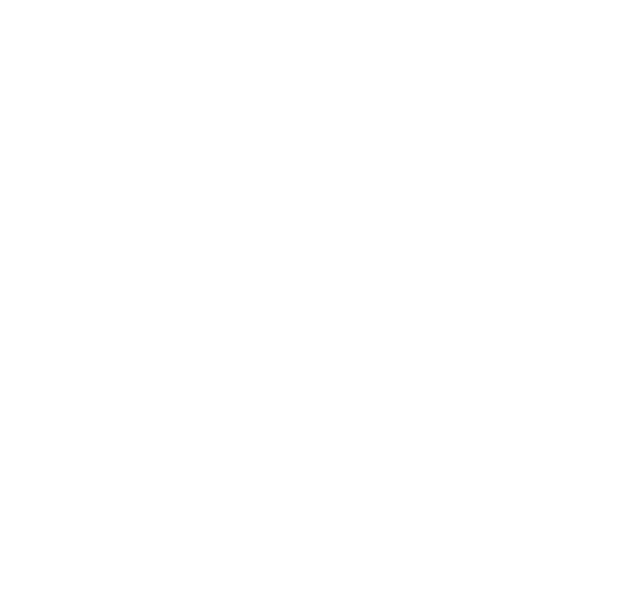
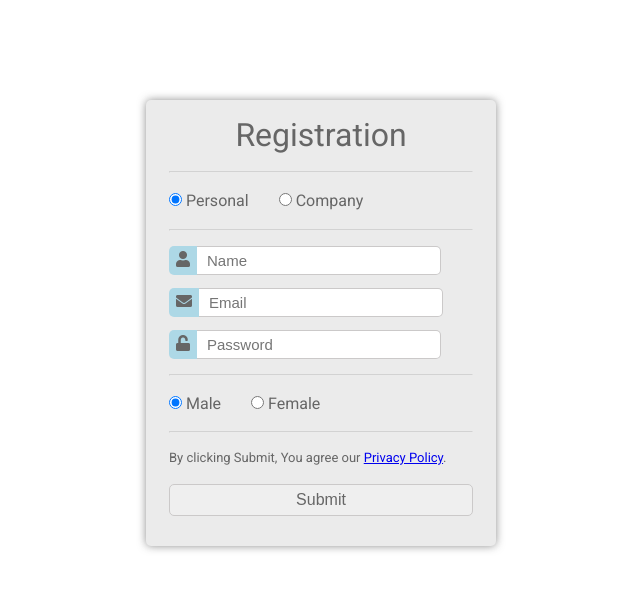
Before and after one commit to apu02/Form-Validator, a website: page index.html in a window 1280 px wide. Shown: the whole page, without its empty margins (319-959 px from the left). Drawn offline with nearby package versions, Linux system fonts and the light colour scheme; files that its build step writes are made by us from their sources.

Commit message:
Create the Form and style it

```diff
--- a/index.html
+++ b/index.html
@@ -5,11 +5,56 @@
   <meta http-equiv="X-UA-Compatible" content="IE=edge">
   <meta name="viewport" content="width=device-width, initial-scale=1.0">
   <title>Form Validator</title>
-  <link rel="stylesheet" href="./node_modules/@fortawesome/fontawesome-free/css/fontawesome.min.css">
+  <link rel="stylesheet" href="./node_modules/@fortawesome/fontawesome-free/css/all.min.css">
   <link rel="stylesheet" href="./dist/css/main.css">
 </head>
 <body>
 
+  <div class="form-container">
+    <form method="POST">
+      <h1>Registration</h1>
+      <hr>
+      <div class="account-type">
+        <div class="input-group">
+          <input type="radio" name="account" id="radioOne" checked>
+          <label for="radioOne">Personal</label>
+        </div>
+        <div class="input-group">
+          <input type="radio" name="account" id="radioTwo">
+          <label for="radioTwo">Company</label>
+        </div>
+      </div>
+      <hr>
+      <div class="personal-info">
+        <div class="input-group">
+          <label for="name" class="icon"><i class="fas fa-user"></i></label>
+          <input type="text" name="name" id="name" placeholder="Name">
+        </div>
+        <div class="input-group">
+          <label for="email" class="icon"><i class="fas fa-envelope"></i></label>
+          <input type="text" name="email" id="email" placeholder="Email">
+        </div>
+        <div class="input-group">
+          <label for="password" class="icon"><i class="fas fa-unlock"></i></label>
+          <input type="password" name="password" id="password" placeholder="Password">
+        </div>
+      </div>
+      <hr>
+      <div class="gender">
+        <div class="input-group">
+          <input type="radio" name="gender" id="male" checked>
+          <label for="male">Male</label>
+        </div>
+        <div class="input-group">
+          <input type="radio" name="gender" id="female">
+          <label for="female">Female</label>
+        </div>
+      </div>
+      <hr>
+      <p class="privacy-message">By clicking Submit, You agree our <a href="#">Privacy Policy</a>.</p>
+      <input type="submit" value="Submit">
+    </form>
+  </div>
 
   <script src="index.js"></script>
 </body>
--- a/scss/main.scss
+++ b/scss/main.scss
@@ -0,0 +1,100 @@
+// Import Font form google fonts
+@import url('https://fonts.googleapis.com/css2?family=Roboto:wght@400;500&display=swap');
+
+// Reset default style
+* {
+  margin: 0;
+  padding: 0;
+  box-sizing: border-box;
+}
+html {
+  font-family: 'Roboto', sans-serif;
+  font-size: 62.5%;
+  line-height: 1.6;
+}
+body {
+  font-size: 1.6rem;
+  color: #666;
+}
+
+// Define the layout
+.form-container {
+  max-width: 350px;
+  margin: 100px auto 0;
+  padding: 0 2.3rem;
+  background: #ebebeb;
+  border-radius: 5px;
+  box-shadow: 0px 0px 8px rgba(#838383, 0.9);
+}
+
+// Define the style for the form itself
+h1 {
+  font-weight: 300;
+  font-size: 3.2rem;
+  text-align: center;
+  padding: 1rem 0;
+}
+hr {
+  color: #a9a9a9;
+  opacity: 0.3;
+}
+.account-type {
+  display: flex;
+  padding: 1.5rem 0;
+
+  .input-group:first-child {
+    margin-right: 3rem;
+  }
+}
+.personal-info {
+  padding: 1.5rem 0;
+
+  .input-group {
+    display: flex;
+    align-items: center;
+    &:not(:last-child) {
+      margin-bottom: 1.3rem
+    }
+    .icon {
+    background: lightblue;
+    padding: 1.5px 7px;
+    border-radius: 5px 0 0 5px;
+  }
+  input {
+    width: calc(100% - 60px);
+    padding: .5rem .5rem .5rem 1rem;
+    font-size: 1.5rem;
+    border: 1px solid #cbc9c9;
+    border-left: none;
+    border-radius: 0 5px 5px 0;
+    outline: none;
+  }
+
+  }
+}
+
+.gender {
+  padding: 1.5rem 0;
+  display: flex;
+  .input-group {
+    &:not(:last-child) {
+      margin-right: 3rem;
+    }
+  }
+}
+
+.privacy-message {
+  padding: 1.5rem 0;
+  font-size: 1.3rem;
+}
+
+input[type=submit] {
+  width: 100%;
+  padding: .6rem 0;
+  font-size: 1.6rem;
+  font-weight: 500;
+  color: #666;
+  border: 1px solid #cbc9c9;
+  border-radius: 5px;
+  margin-bottom: 3rem;
+}
```
Also changed, not shown: dist/css/main.css (added), 1 other file.
